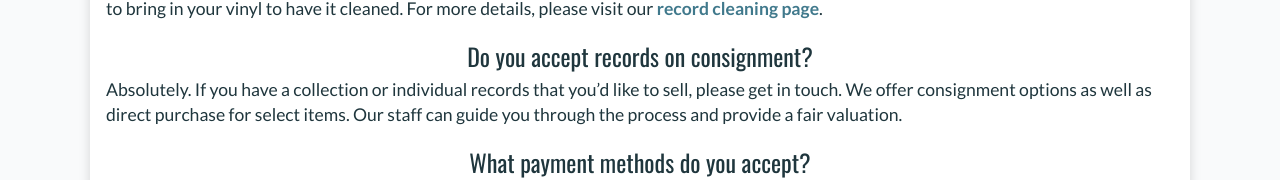
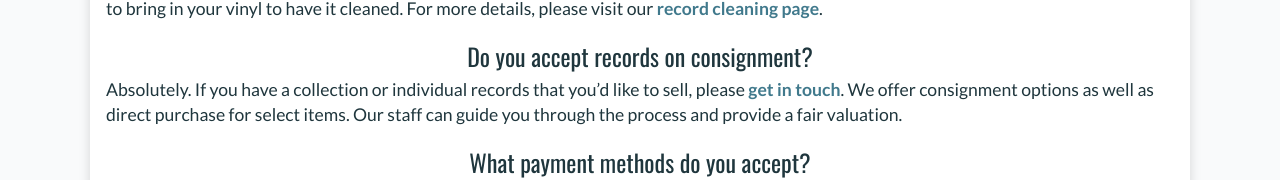
Before and after one commit to dvhzldn/almond-river-records, a Next.js app: page /help in a window 1280 px wide. Shown: the part 734-914 px from the top of the page. Built offline with nearby package versions, Linux system fonts and the light colour scheme.

Commit message:
Link in FAQs updated

```diff
--- a/src/app/help/page.tsx
+++ b/src/app/help/page.tsx
@@ -54,7 +54,8 @@ export default function Help() {
 					<h3>Do you accept records on consignment?</h3>
 					<p className="text">
 						Absolutely. If you have a collection or individual records
-						that you’d like to sell, please get in touch. We offer
+						that you’d like to sell, please{" "}
+						<Link href="/contact">get in touch</Link>. We offer
 						consignment options as well as direct purchase for select
 						items. Our staff can guide you through the process and provide
 						a fair valuation.
```
